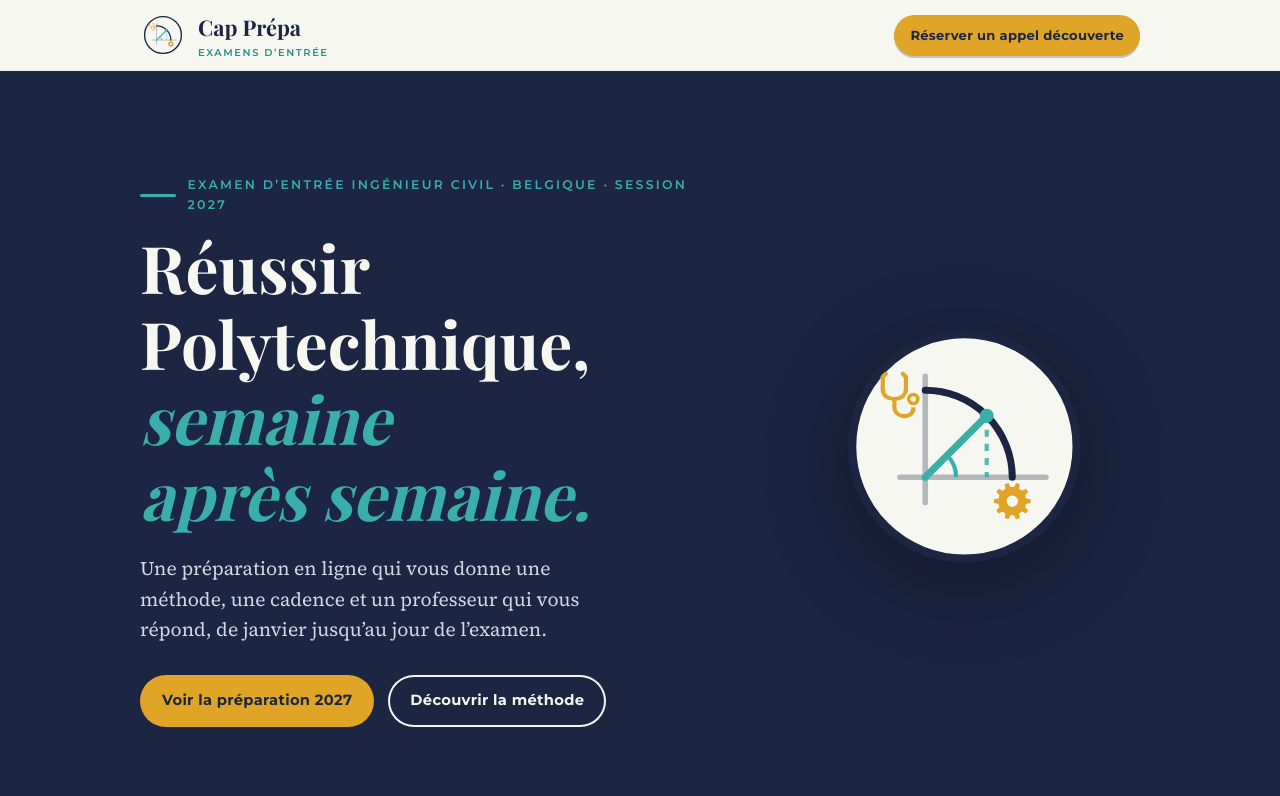
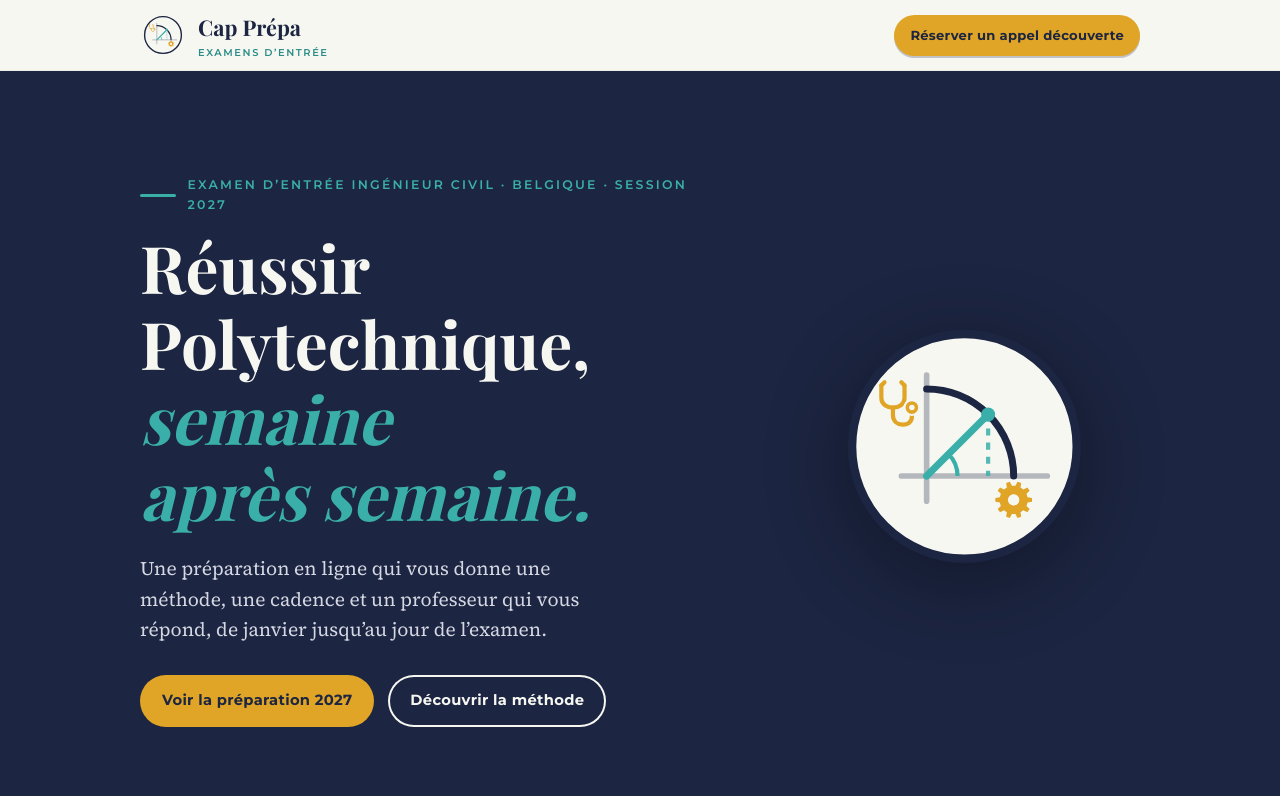
Before and after one commit to MikeTeichman/assignment, a plain HTML site: page page/index.html in a window 1280 px wide. Shown: the top 796 px of the page. Drawn offline with nearby package versions, Linux system fonts and the light colour scheme.

Commit message:
Icône : stéthoscope dégagé du cercle et de l'axe, dessin recentré
Co-Authored-By: Claude Opus 5.5 <noreply@anthropic.com>
Claude-Session: https://claude.ai/code/session_011H1EtaRXZhqXMpbkVrUmdR

```diff
--- a/page/index.html
+++ b/page/index.html
@@ -186,14 +186,14 @@ footer{background:#141B30;color:#9AA1B8;font-family:var(--label);font-size:.78re
     <a class="brand" href="#top" aria-label="Cap Prépa, retour en haut">
       <svg aria-hidden="true" focusable="false" xmlns="http://www.w3.org/2000/svg" viewBox="0 0 200 200">
   <circle cx="100" cy="100" r="80" fill="#F7F7F2" stroke="#1C2541" stroke-width="6"/>
-  <g transform="translate(10.1 -2.0)">
+  <g transform="translate(11.1 -2.9)">
   <path d="M44 124 L148 124 M62 142 L62 52" stroke="#1C2541" stroke-width="4" stroke-linecap="round" opacity="0.3"/>
   <path d="M124 124 A 62 62 0 0 0 62 62" stroke="#1C2541" stroke-width="5" fill="none" stroke-linecap="round"/>
   <path d="M62 124 L105.8 80.2" stroke="#3AAFA9" stroke-width="5" stroke-linecap="round"/>
   <path d="M105.8 80.2 L105.8 124" stroke="#3AAFA9" stroke-width="3" stroke-dasharray="5 5" opacity="0.85"/>
   <path d="M84 124 A 22 22 0 0 0 77.6 108.4" stroke="#3AAFA9" stroke-width="3" fill="none"/>
   <circle cx="105.8" cy="80.2" r="5" fill="#3AAFA9"/>
-  <g transform="translate(40 66) scale(0.75)" fill="none" stroke-linecap="round" stroke-linejoin="round">
+  <g transform="translate(38 73) scale(0.75)" fill="none" stroke-linecap="round" stroke-linejoin="round">
     <path d="M-11 -18 L-11 -6 C-11 6, 11 6, 11 -6 L11 -18" stroke="#E0A526" stroke-width="4"/>
     <path d="M-11 -18 L-8 -21 M11 -18 L8 -21" stroke="#E0A526" stroke-width="4"/>
     <path d="M0 3 L0 10 C0 22, 18 22, 18 12 L18 9" stroke="#E0A526" stroke-width="4"/>
@@ -226,14 +226,14 @@ footer{background:#141B30;color:#9AA1B8;font-family:var(--label);font-size:.78re
       </div>
       <div class="hero-figure" aria-hidden="true"><svg aria-hidden="true" focusable="false" xmlns="http://www.w3.org/2000/svg" viewBox="0 0 200 200">
   <circle cx="100" cy="100" r="80" fill="#F7F7F2" stroke="#1C2541" stroke-width="6"/>
-  <g transform="translate(10.1 -2.0)">
+  <g transform="translate(11.1 -2.9)">
   <path d="M44 124 L148 124 M62 142 L62 52" stroke="#1C2541" stroke-width="4" stroke-linecap="round" opacity="0.3"/>
   <path d="M124 124 A 62 62 0 0 0 62 62" stroke="#1C2541" stroke-width="5" fill="none" stroke-linecap="round"/>
   <path d="M62 124 L105.8 80.2" stroke="#3AAFA9" stroke-width="5" stroke-linecap="round"/>
   <path d="M105.8 80.2 L105.8 124" stroke="#3AAFA9" stroke-width="3" stroke-dasharray="5 5" opacity="0.85"/>
   <path d="M84 124 A 22 22 0 0 0 77.6 108.4" stroke="#3AAFA9" stroke-width="3" fill="none"/>
   <circle cx="105.8" cy="80.2" r="5" fill="#3AAFA9"/>
-  <g transform="translate(40 66) scale(0.75)" fill="none" stroke-linecap="round" stroke-linejoin="round">
+  <g transform="translate(38 73) scale(0.75)" fill="none" stroke-linecap="round" stroke-linejoin="round">
     <path d="M-11 -18 L-11 -6 C-11 6, 11 6, 11 -6 L11 -18" stroke="#E0A526" stroke-width="4"/>
     <path d="M-11 -18 L-8 -21 M11 -18 L8 -21" stroke="#E0A526" stroke-width="4"/>
     <path d="M0 3 L0 10 C0 22, 18 22, 18 12 L18 9" stroke="#E0A526" stroke-width="4"/>
```
Also changed, not shown: logo/cap-prepa-icone-petite-taille.svg, logo/planche.png, logo/png/cap-prepa-icone-petite-taille.png.
